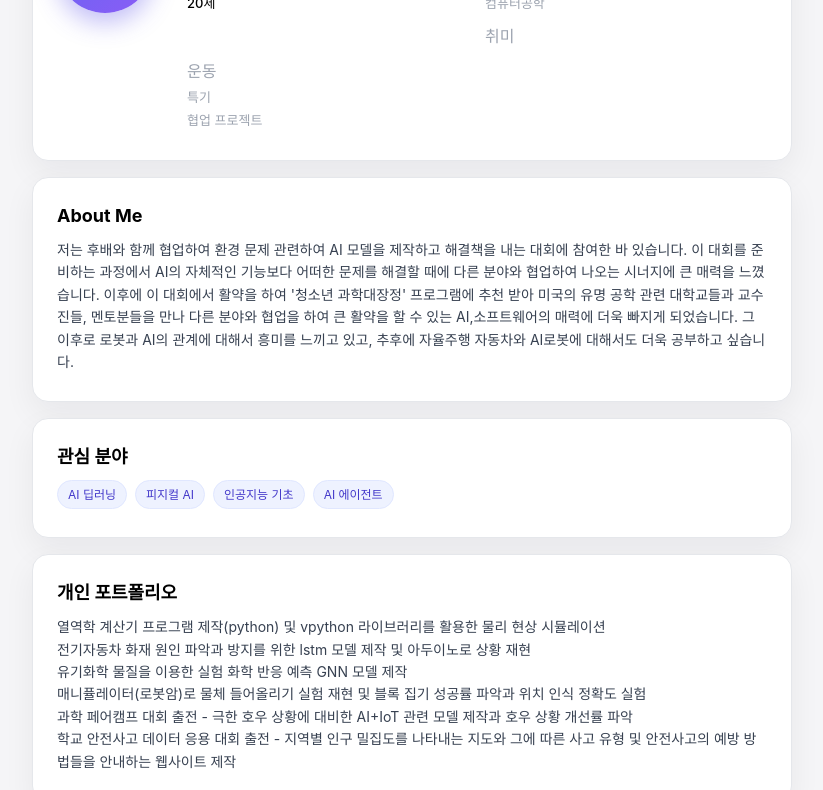
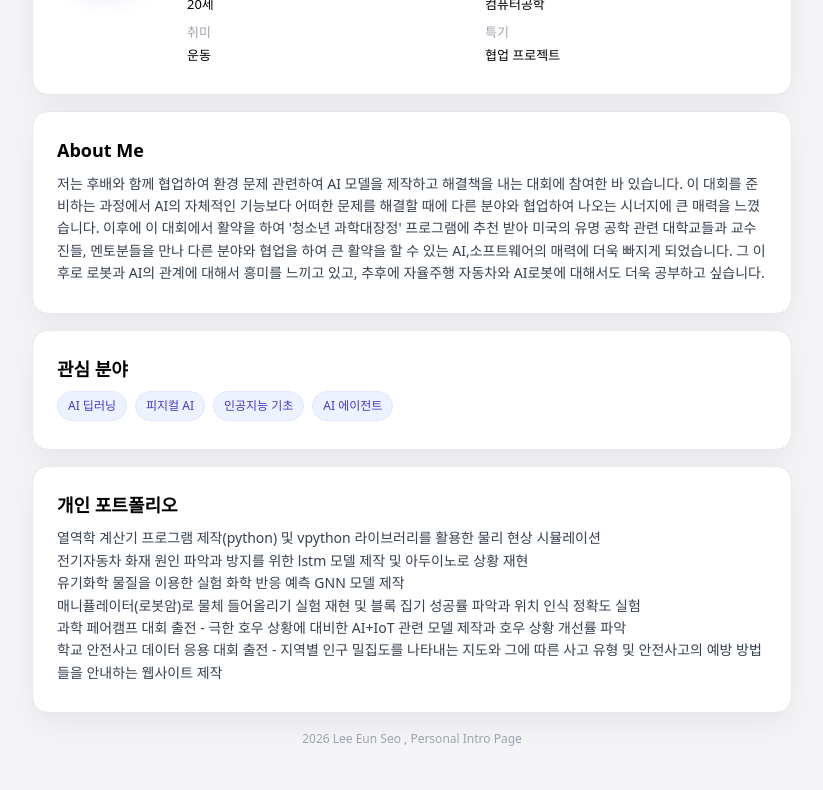
Before and after one commit to Eunseo0606/Eunseo0606.github.io, a plain HTML site: page index.html in a window 1280 px wide. Shown: the part 361-1151 px from the top of the page, without its empty margins (228-1051 px from the left). Drawn offline with Linux system fonts and the light colour scheme.

Commit message:
Add files via upload

```diff
--- a/index.html
+++ b/index.html
@@ -18,7 +18,7 @@
                         <span>HG</span>
                     </div>
                 </div>
-                <div class="progile-right">
+                <div class="profile-right">
                     <h2>이은서</h2>
                     <p class="profile-role">컴퓨터공학 전공 대학생</p>
                     <p class="profile-summary"> 안녕하세요! 26학번 스무살 이은서입니다.
@@ -31,15 +31,15 @@
                         </div>
                         <div class="info-item">
                             <span class="info-label">전공</span>
-                            <span class="info-label">컴퓨터공학</span>
+                            <span class="info-value">컴퓨터공학</span>
                         </div>
-                        <div class="info-item"></div>
+                        <div class="info-item">
                             <span class="info-label">취미</span>
-                            <span class="info-label">운동</span>
+                            <span class="info-value">운동</span>
                         </div>
                         <div class="info-item">
                             <span class="info-label">특기</span>
-                            <span class="info-label">협업 프로젝트</span>
+                            <span class="info-value">협업 프로젝트</span>
                         </div>
                     </div>
                 </section>
--- a/style.css
+++ b/style.css
@@ -5,7 +5,7 @@
 }
 
 body {
-    font-family: ssystem-ui, -apple-system, sans-serif;
+    font-family: system-ui, -apple-system, sans-serif;
     background-color:#f5f5f7;
     color:#000000;
     line-height: 1.6;
@@ -150,7 +150,7 @@ body {
         padding: 20px 16px 18px;
     }
 
-    .sectin-card {
+    .section-card {
         padding: 20px 16px 18px;
     }
 }
```
